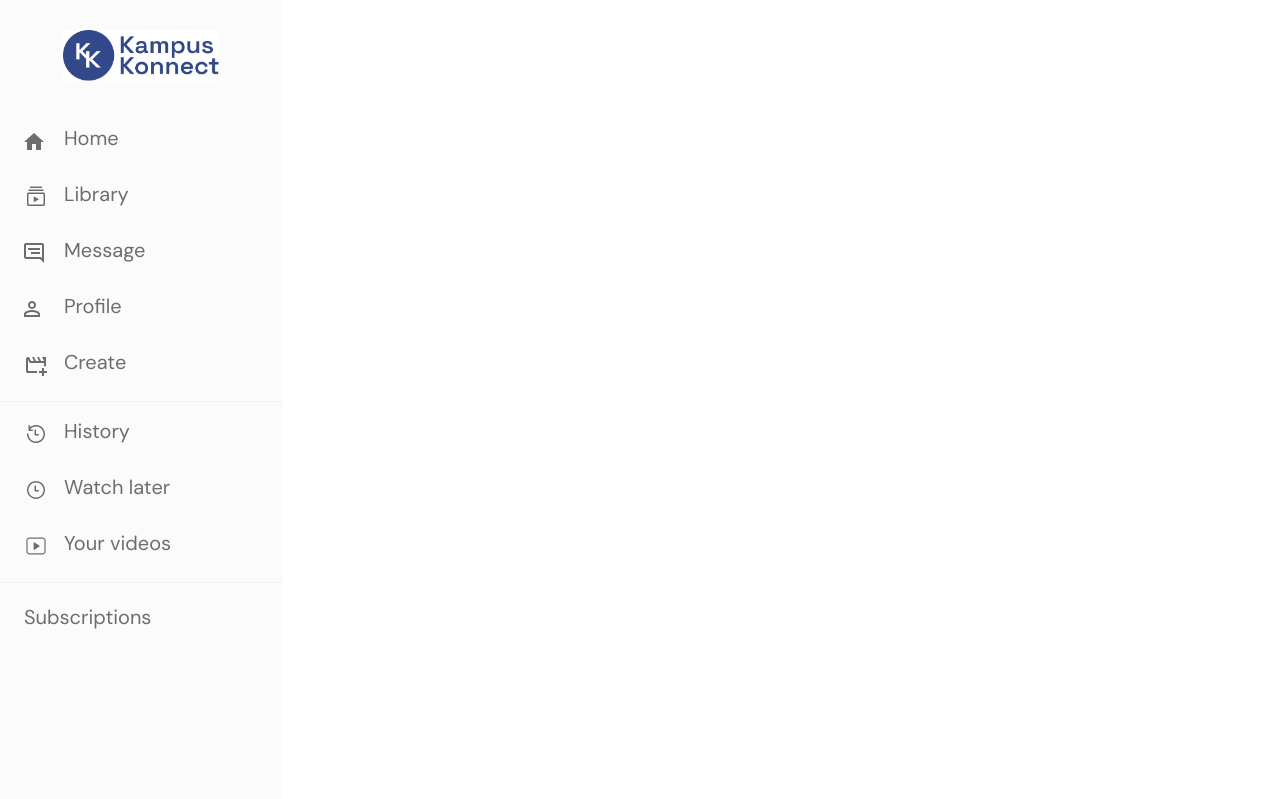
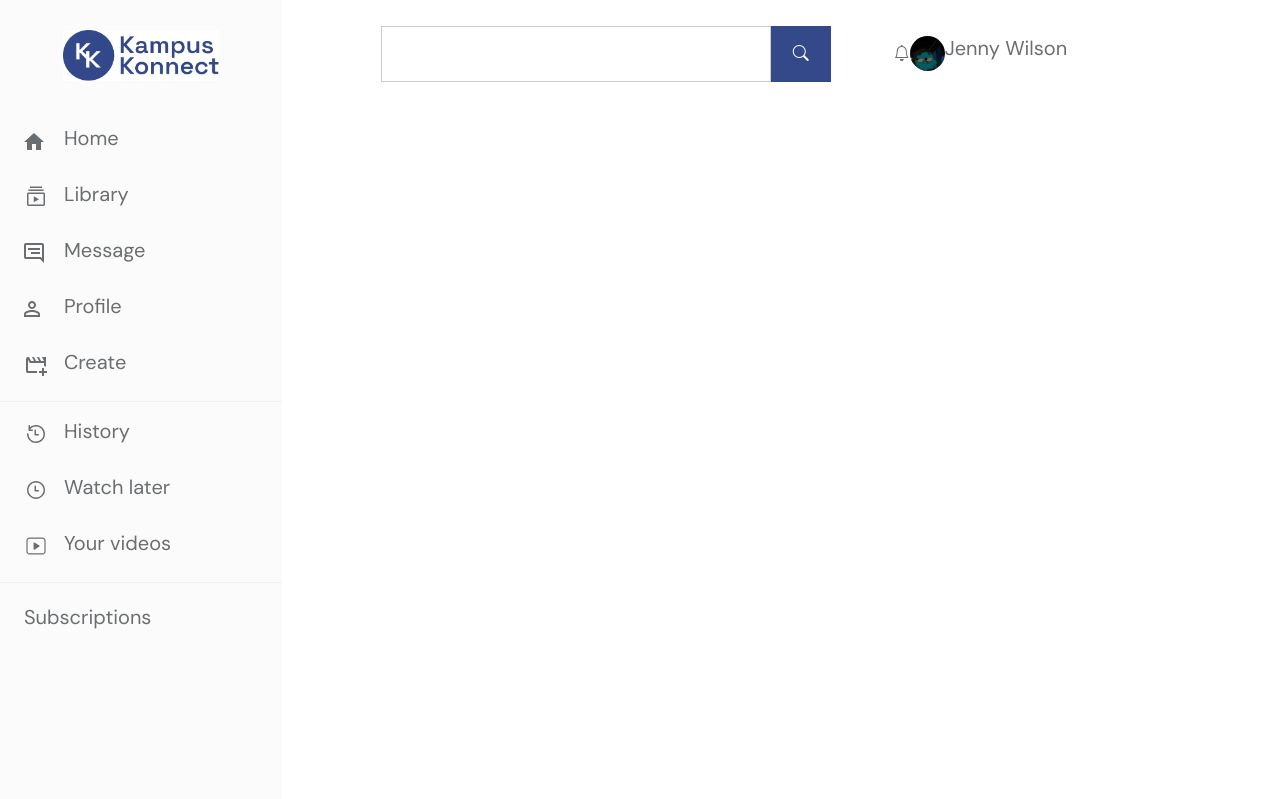
Before and after one commit to zuri-training/kk-platform, a Django app: page / in a window 1280 px wide. Shown: the top 799 px of the page. Run offline with Django 4.2, Linux system fonts and the light colour scheme; some libraries are stand-ins or nearby versions.

Commit message:
Home Page Implementation

```diff
--- a/static/styles/style.css
+++ b/static/styles/style.css
@@ -309,3 +309,60 @@ hr {
     margin-left: 0;
   }
 }
+
+
+/* Header Nav bar */
+.header_navbar {
+  display: flex;
+  /* border: 1px solid black; */
+  align-items: center;
+}
+.header_navbar_item_1 {
+  display: flex;
+  align-items: center;
+  justify-content: right;
+  width: 55%;
+  height: 7vh;
+  /* border: 1px solid green; */
+}
+.header_navbar_item_1 input {
+  width: 71%;
+  height: 100%;
+  padding: 7px 3px;
+  outline: none;
+  border: .5px solid #ccc;
+}
+.search_icon_container {
+  display: flex;
+  align-items: center;
+  justify-content: center;
+  width: 60px;
+  height: 100%;
+  background-color: #334989;
+}
+.search_icon_container i {
+  color: #fff;
+  padding: ;
+}
+.header_navbar_item_2 {
+  width: 30%;
+  /* border: 1px solid green; */
+  display: flex;
+  align-items: center;
+  justify-content: center;
+}
+.header_navbar_item_2 > div {
+  display: flex;
+  align-items: center;
+  justify-content: space-between;
+}
+.header_nav_img_container {
+  width: 35px;
+  height: 35px;
+  overflow: hidden;
+  border-radius: 50%;
+}
+.header_nav_img_container img {
+  width: 100%;
+
+}
--- a/templates/main.html
+++ b/templates/main.html
@@ -10,6 +10,7 @@
     <title>{% block title %}KampusKonnect{% endblock %}</title>
     <link rel="shortcut icon" href="assets/favicon.ico" type="image/x-icon" />
     <link href="https://cdn.jsdelivr.net/npm/bootstrap@5.1.3/dist/css/bootstrap.min.css" rel="stylesheet">
+    <link rel="stylesheet" href="https://cdn.jsdelivr.net/npm/bootstrap-icons@1.9.1/font/bootstrap-icons.css">
     <link rel="stylesheet" type="text/css" media="screen" href="{% static 'styles/style.css' %}" />
 
     {% block Links %}
@@ -24,6 +25,25 @@
         </div>
 
         <div class="side_section side_section_2">
+            <header>
+                <nav class="header_navbar">
+                    <div class="header_navbar_item_1">
+                        <input type="text">
+                        <div class="search_icon_container">
+                            <i class="bi bi-search"></i>
+                        </div>
+                    </div>
+                    <div class="header_navbar_item_2">
+                        <i class="bi bi-bell"></i>
+                        <div>
+                            <div class="header_nav_img_container">
+                                <img src="{% static 'images/number1.jpeg' %}" alt="">
+                            </div>
+                            <p>Jenny Wilson</p>
+                        </div>
+                    </div>
+                </nav>
+            </header>
             {% block content %}
             {% endblock %}
         </div>
--- a/userapp/templates/home.html
+++ b/userapp/templates/home.html
@@ -12,5 +12,8 @@
 
 
 {% block content %}
+  <div>
+
+  </div>
 
 {% endblock content %}
```
Also changed, not shown: static/images/number1.jpeg (added).
